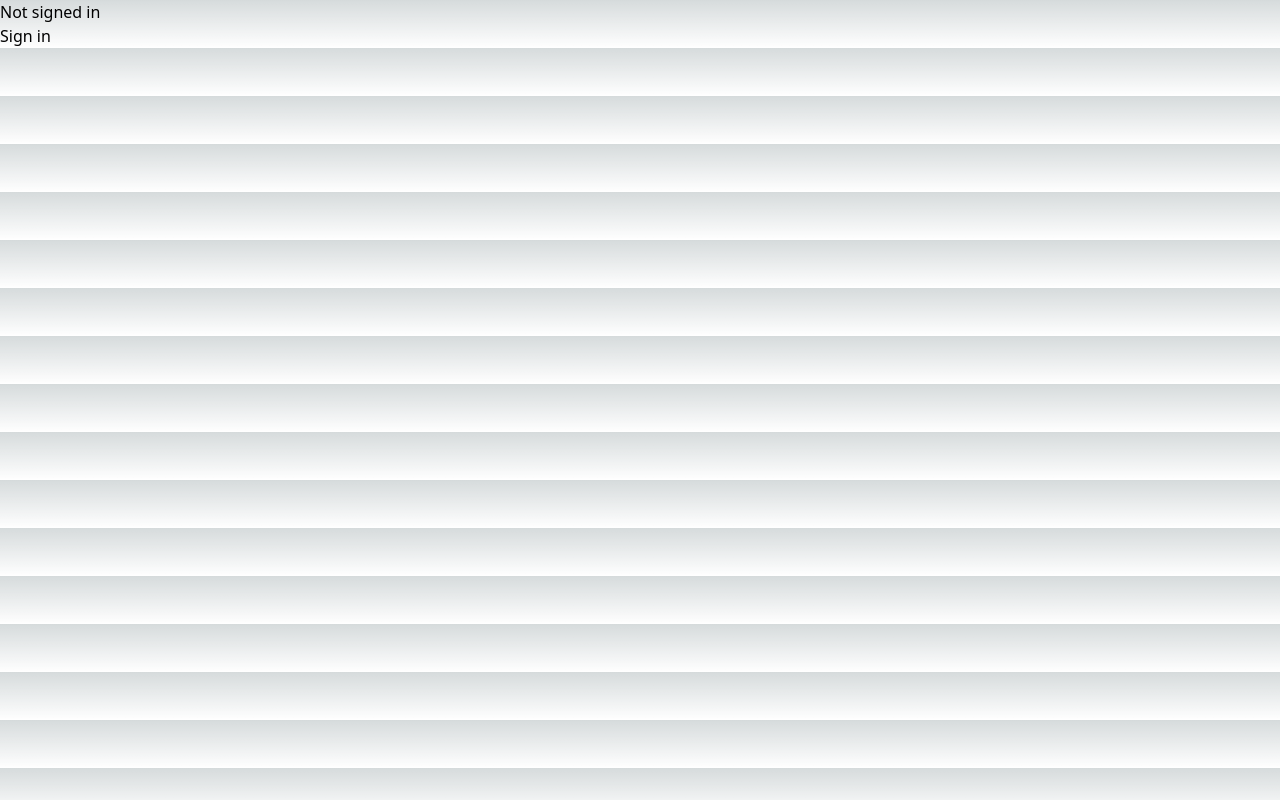
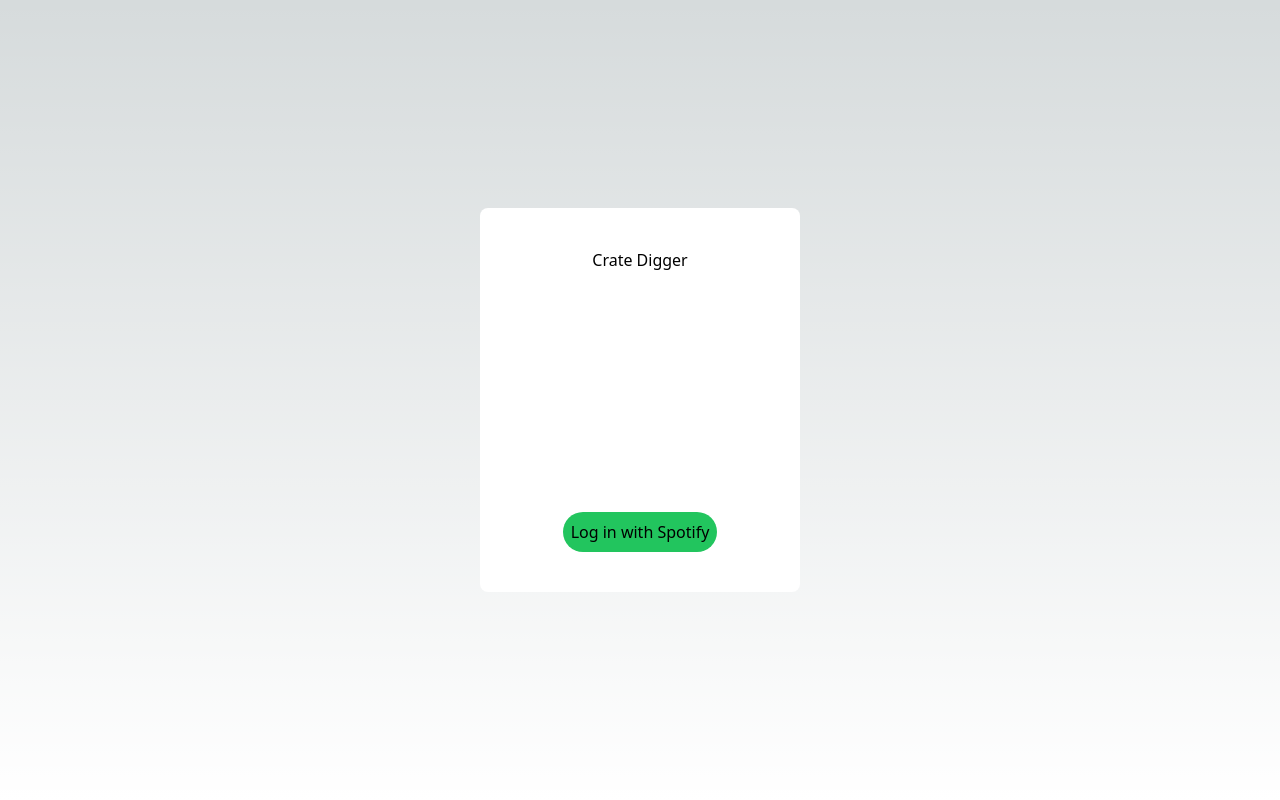
Before and after one commit to DavidRod1865/crate_digger, a Next.js app: page / in a window 1280 px wide. Built offline with nearby package versions, Linux system fonts and the light colour scheme; no server answers.

Commit message:
added styling to index page

```diff
--- a/pages/index.js
+++ b/pages/index.js
@@ -13,9 +13,11 @@
   }, [session]);
 
   return (
-    <>
-      Not signed in <br />
-      <button onClick={() => signIn()}>Sign in</button>
-    </>
+    <main className='flex justify-center items-center w-screen h-screen'>
+      <div className='bg-white rounded-lg w-80 h-96 flex flex-col items-center justify-between p-4'>
+        <h1 className='text-black mt-6'>Crate Digger</h1>
+        <button onClick={() => signIn()} className='rounded-full bg-green-500 min-w-min p-2 text-black mb-6'>Log in with Spotify</button>
+      </div>
+    </main>
   );
 }
```
